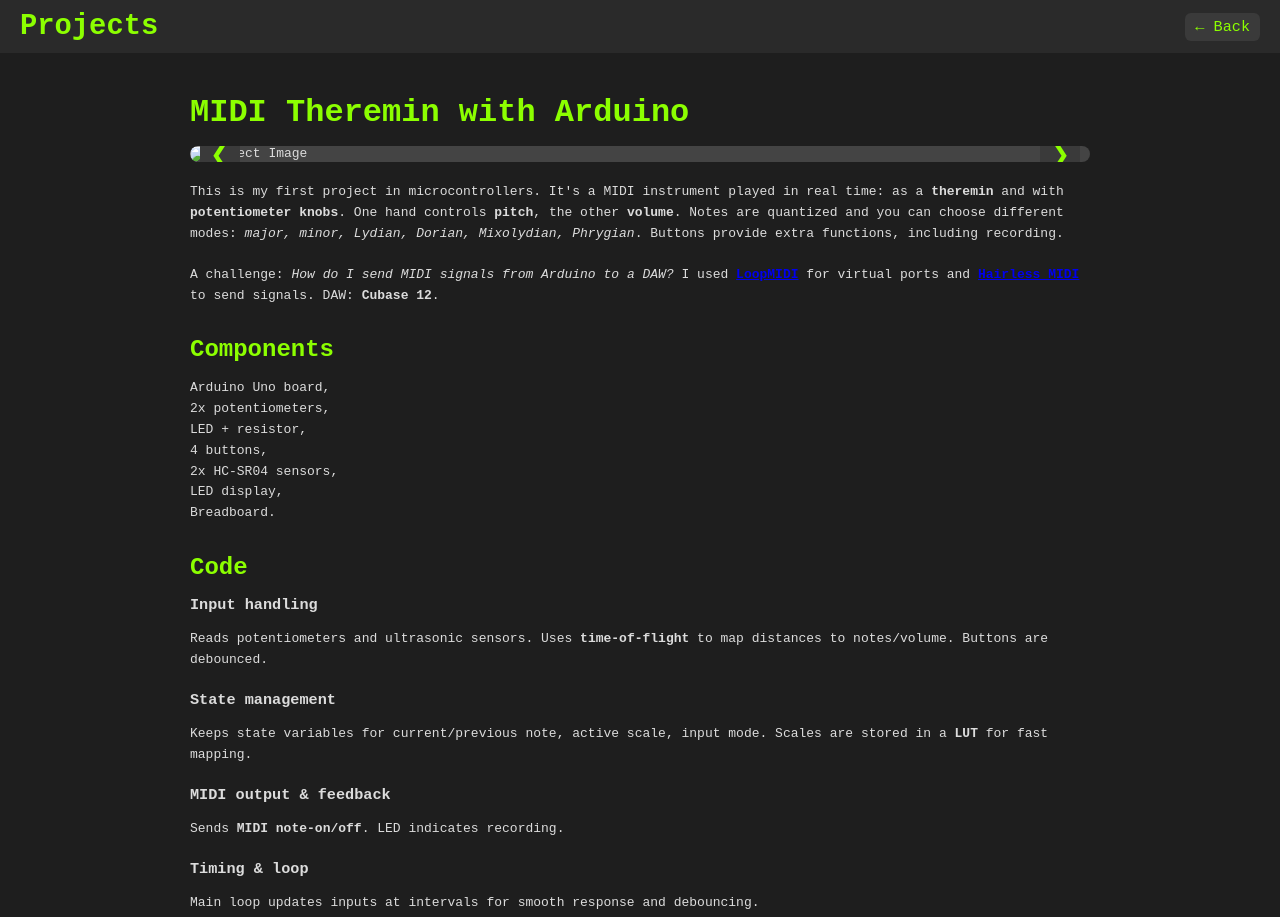
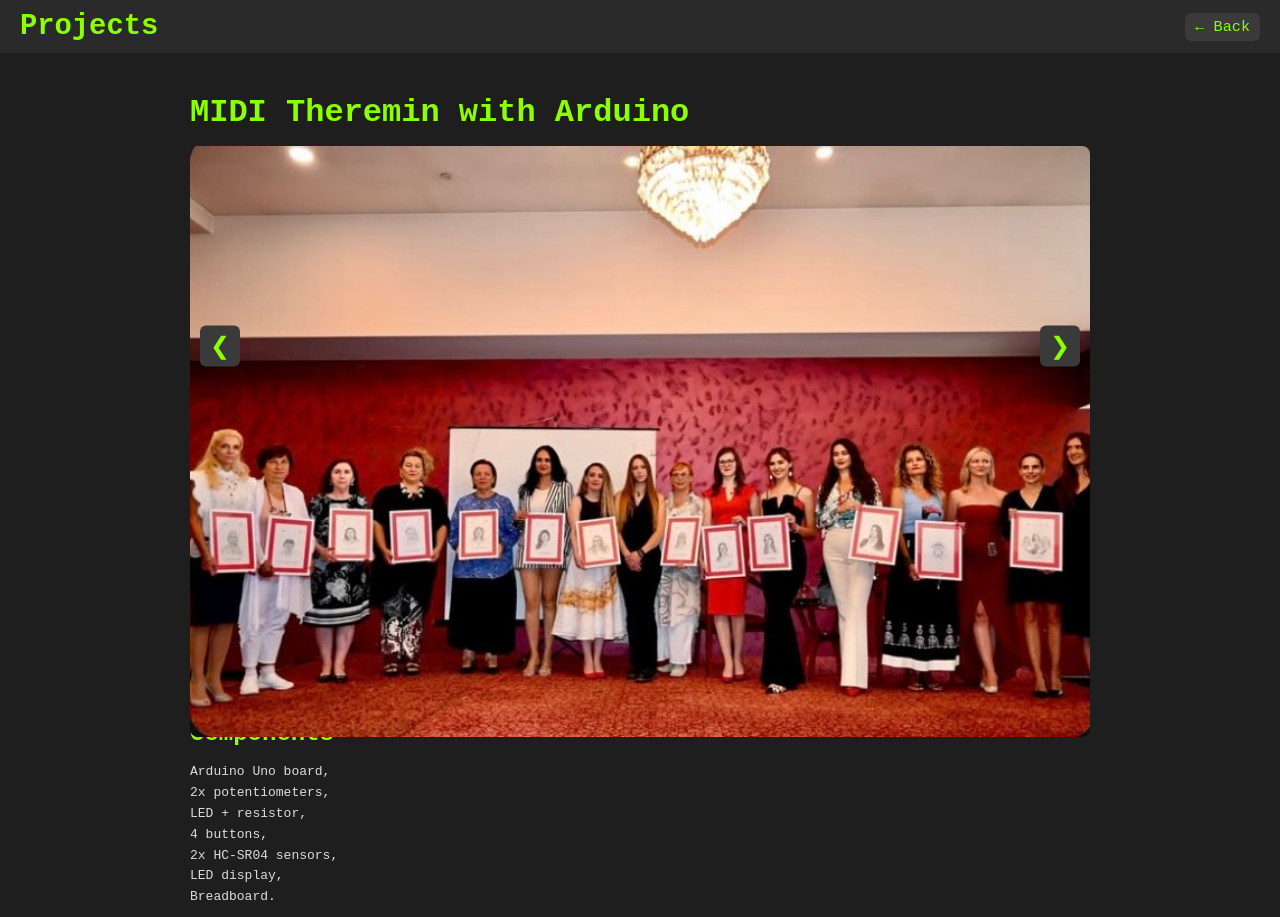
Before and after one commit to evakitrozoska/evakitrozoska.github.io, a plain HTML site: page ard.html in a window 1280 px wide. Shown: the top 917 px of the page. Drawn offline with Linux system fonts and the light colour scheme.

Commit message:
Update ard.html

```diff
--- a/ard.html
+++ b/ard.html
@@ -74,13 +74,10 @@
 
     .project-detail .project-img {
         width: 100%;
-        height: auto;
         max-height: 400px;
-        background-color: #444;
         border-radius: 8px;
         margin-bottom: 20px;
         position: relative;
-        overflow: hidden;
     }
 
     .project-detail p {
@@ -161,7 +158,8 @@
 
         <!-- Image Carousel -->
         <div class="project-img">
-            <img id="carousel-image" src="images/img1.jpg" alt="Project Image" style="width:100%; border-radius:8px;">
+            <img id="carousel-image" src="https://raw.githubusercontent.com/evakitrozoska/evakitrozoska.github.io/main/1.jpeg"
+                 alt="Project Image" style="width:100%; height:auto; display:block; border-radius:8px;">
             <a id="prev-btn" class="carousel-arrow">&#10094;</a>
             <a id="next-btn" class="carousel-arrow">&#10095;</a>
         </div>
@@ -250,10 +248,9 @@
 
     // Carousel
     const images = [
-      "https://raw.githubusercontent.com/evakitrozoska/evakitrozoska.github.io/main/7.png",
-      "https://raw.githubusercontent.com/evakitrozoska/evakitrozoska.github.io/main/8.png",
-      "https://raw.githubusercontent.com/evakitrozoska/evakitrozoska.github.io/main/9.png",
-        "https://raw.githubusercontent.com/evakitrozoska/evakitrozoska.github.io/main/10.png"
+      "https://raw.githubusercontent.com/evakitrozoska/evakitrozoska.github.io/main/1.jpeg",
+      "https://raw.githubusercontent.com/evakitrozoska/evakitrozoska.github.io/main/2.jpeg",
+      "https://raw.githubusercontent.com/evakitrozoska/evakitrozoska.github.io/main/3.jpeg"
     ];
     let currentIndex = 0;
     const imgElement = document.getElementById("carousel-image");
```
